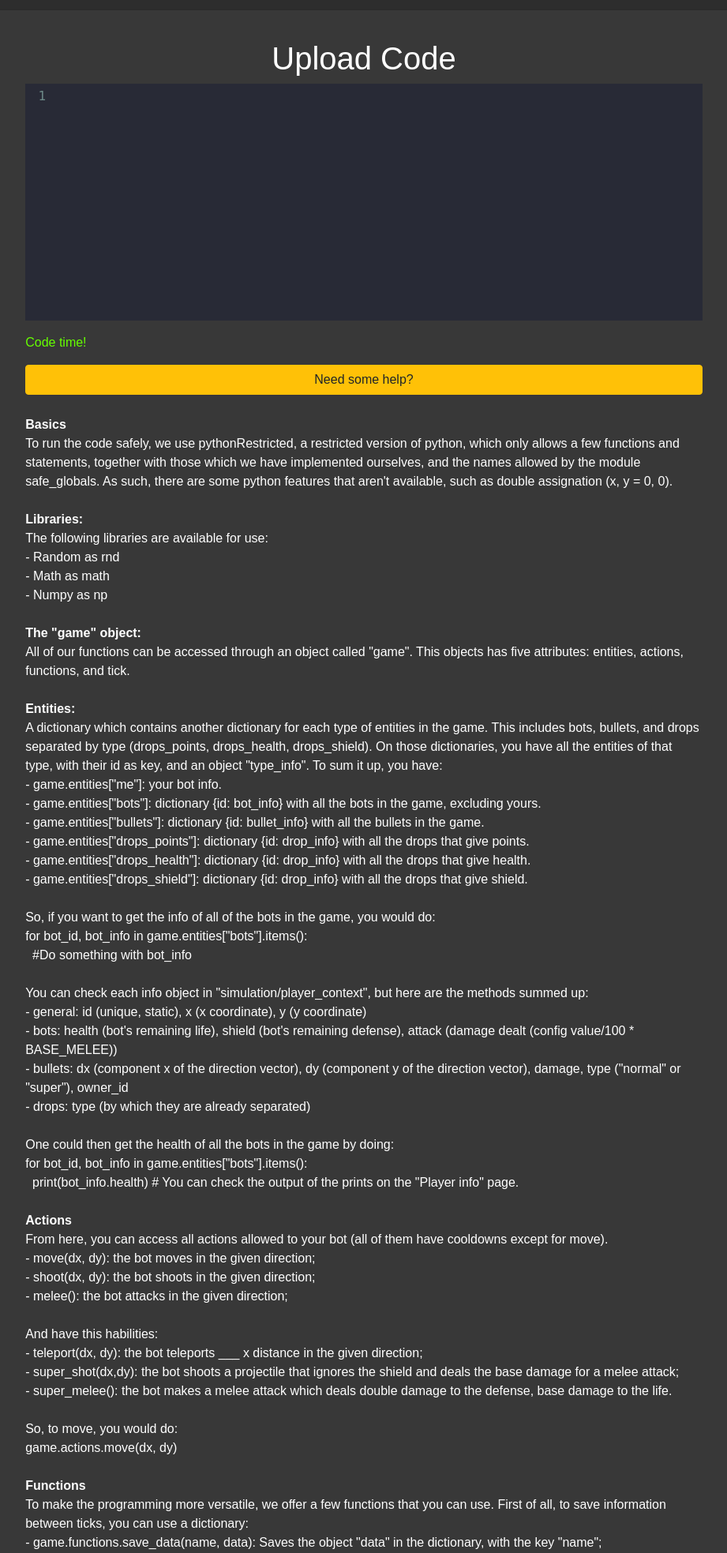
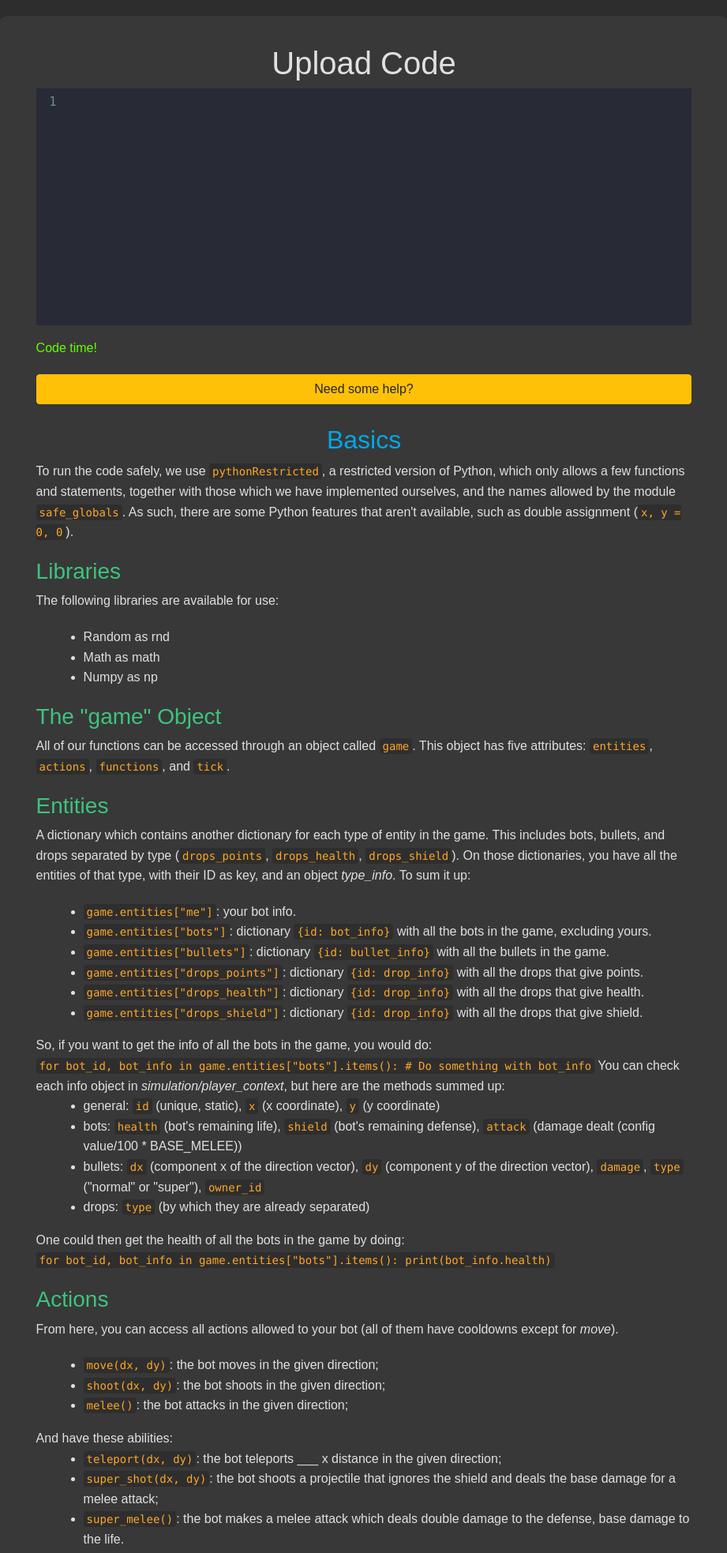
Before and after one commit to mrs714/CaptureTheFlag, a Flask app: page /upload_code in a window 1280 px wide, after a click on "Need some help?". Shown: the top 1967 px of the page at 79% size, without its empty margins (179-1100 px from the left). Run offline with Flask 3, Linux system fonts and the light colour scheme; a user stored in the database is signed in; some libraries are stand-ins or nearby versions.

Commit message:
Better formatting for all the info text

```diff
--- a/static/styles.css
+++ b/static/styles.css
@@ -2,8 +2,9 @@
 body {
   font-family: Arial, sans-serif;
   background-color: #2d2d2d; /* Dark background color */
-  color: #ffffff; /* Light text color */
-  margin: 0;
+  color: #E0E0E0; /* Light text color */
+  line-height: 1.6;
+  margin: 20px;
   padding: 0;
 }
 
@@ -46,6 +47,35 @@ h1 {
 }
 h2 {
   text-align: center;
+  color: #00A8E8;
+}
+
+h3 {
+  color: #3DC47E;
+}
+
+h4 {
+  color: #FDB813;
+}
+
+h5 {
+  color: #3DC47E;
+}
+
+p {
+  margin-bottom: 20px;
+}
+
+ul {
+  list-style-type: disc;
+  margin-left: 20px;
+}
+
+code {
+  background-color: #2E2E2E;
+  color: #FFA726;
+  padding: 2px 4px;
+  border-radius: 4px;
 }
 
 /* CODE INPUT -----------------------------------------------------------------------------*/
--- a/templates/upload_code.html
+++ b/templates/upload_code.html
@@ -28,75 +28,96 @@
         </button>
       </div>
       <div class="collapse" id="explanationCollapse">
+        <h2>Basics</h2>
         <p>
-          <b>Basics</b><br>
-          To run the code safely, we use pythonRestricted, a restricted version of python, which only allows a few functions and statements, together with those which we have implemented ourselves, and the names allowed by the module safe_globals.
-          As such, there are some python features that aren't available, such as double assignation (x, y = 0, 0).
+          To run the code safely, we use <code>pythonRestricted</code>, a restricted version of Python, which only allows a few functions and statements, together with those which we have implemented ourselves, and the names allowed by the module <code>safe_globals</code>. As such, there are some Python features that aren't available, such as double assignment (<code>x, y = 0, 0</code>).
+        </p>
 
-          <br><br>
-          <b>Libraries:</b><br>
+        <h3>Libraries</h3>
+        <p>
           The following libraries are available for use:
-          <br>- Random as rnd
-          <br>- Math as math
-          <br>- Numpy as np
-          <br><br>
-          <b>The "game" object:</b><br>
-          All of our functions can be accessed through an object called "game".
-          This objects has five attributes: entities, actions, functions, and tick.
-          <br><br>
-          <b>Entities:</b><br>
-          A dictionary which contains another dictionary for each type of entities in the game. This includes bots, bullets, and drops separated by type (drops_points, drops_health, drops_shield).
-          On those dictionaries, you have all the entities of that type, with their id as key, and an object "type_info".
-          To sum it up, you have:
-          <br>- game.entities["me"]: your bot info.
-          <br>- game.entities["bots"]: dictionary {id: bot_info} with all the bots in the game, excluding yours.
-          <br>- game.entities["bullets"]: dictionary {id: bullet_info} with all the bullets in the game.
-          <br>- game.entities["drops_points"]: dictionary {id: drop_info} with all the drops that give points.
-          <br>- game.entities["drops_health"]: dictionary {id: drop_info} with all the drops that give health.
-          <br>- game.entities["drops_shield"]: dictionary {id: drop_info} with all the drops that give shield.
-          <br><br>
-            So, if you want to get the info of all of the bots in the game, you would do:
-            <br>for bot_id, bot_info in game.entities["bots"].items():
-              <br>&nbsp;&nbsp;#Do something with bot_info
-              <br><br>
-          You can check each info object in "simulation/player_context", but here are the methods summed up:
-          <br>- general: id (unique, static), x (x coordinate), y (y coordinate)
-          <br>- bots: health (bot's remaining life), shield (bot's remaining defense), attack (damage dealt (config value/100 * BASE_MELEE))
-          <br>- bullets: dx (component x of the direction vector), dy (component y of the direction vector), damage, type ("normal" or "super"), owner_id
-          <br>- drops: type (by which they are already separated)
-          <br><br>
-            One could then get the health of all the bots in the game by doing:
-            <br>
-            for bot_id, bot_info in game.entities["bots"].items():
-            <br>&nbsp;&nbsp;print(bot_info.health) # You can check the output of the prints on the "Player info" page.
-          <br><br>
-          <b>Actions</b><br>
-          From here, you can access all actions allowed to your bot (all of them have cooldowns except for move).
-          <br>- move(dx, dy): the bot moves in the given direction;
-          <br>- shoot(dx, dy): the bot shoots in the given direction;
-          <br>- melee(): the bot attacks in the given direction;
-          <br><br>
-          And have this habilities:
-          <br>- teleport(dx, dy): the bot teleports ___ x distance in the given direction;
-          <br>- super_shot(dx,dy): the bot shoots a projectile that ignores the shield and deals the base damage for a melee attack;
-          <br>- super_melee(): the bot makes a melee attack which deals double damage to the defense, base damage to the life.
-          <br><br>
-            So, to move, you would do:
-            <br>game.actions.move(dx, dy)
-          <br><br>
-          <b>Functions</b><br>
-          To make the programming more versatile, we offer a few functions that you can use.
-          First of all, to save information between ticks, you can use a dictionary:
-          <br>- game.functions.save_data(name, data): Saves the object "data" in the dictionary, with the key "name";
-          <br>- game.functions.get_data(name): Returns the object saved in the dictionary with the key "name";
-          <br><br>
+          <ul>
+            <li>Random as rnd</li>
+            <li>Math as math</li>
+            <li>Numpy as np</li>
+          </ul>
+        </p>
+
+        <h3>The "game" Object</h3>
+        <p>
+          All of our functions can be accessed through an object called <code>game</code>. This object has five attributes: <code>entities</code>, <code>actions</code>, <code>functions</code>, and <code>tick</code>.
+        </p>
+
+        <h3>Entities</h3>
+        <p>
+          A dictionary which contains another dictionary for each type of entity in the game. This includes bots, bullets, and drops separated by type (<code>drops_points</code>, <code>drops_health</code>, <code>drops_shield</code>).
+          On those dictionaries, you have all the entities of that type, with their ID as key, and an object <em>type_info</em>.
+          To sum it up:
+          <ul>
+            <li><code>game.entities["me"]</code>: your bot info.</li>
+            <li><code>game.entities["bots"]</code>: dictionary <code>{id: bot_info}</code> with all the bots in the game, excluding yours.</li>
+            <li><code>game.entities["bullets"]</code>: dictionary <code>{id: bullet_info}</code> with all the bullets in the game.</li>
+            <li><code>game.entities["drops_points"]</code>: dictionary <code>{id: drop_info}</code> with all the drops that give points.</li>
+            <li><code>game.entities["drops_health"]</code>: dictionary <code>{id: drop_info}</code> with all the drops that give health.</li>
+            <li><code>game.entities["drops_shield"]</code>: dictionary <code>{id: drop_info}</code> with all the drops that give shield.</li>
+          </ul>
+          So, if you want to get the info of all the bots in the game, you would do:<br>
+
+            <code>for bot_id, bot_info in game.entities["bots"].items():
+          # Do something with bot_info</code>
+
+          You can check each info object in <em>simulation/player_context</em>, but here are the methods summed up:
+          <ul>
+            <li>general: <code>id</code> (unique, static), <code>x</code> (x coordinate), <code>y</code> (y coordinate)</li>
+            <li>bots: <code>health</code> (bot's remaining life), <code>shield</code> (bot's remaining defense), <code>attack</code> (damage dealt (config value/100 * BASE_MELEE))</li>
+            <li>bullets: <code>dx</code> (component x of the direction vector), <code>dy</code> (component y of the direction vector), <code>damage</code>, <code>type</code> ("normal" or "super"), <code>owner_id</code></li>
+            <li>drops: <code>type</code> (by which they are already separated)</li>
+          </ul>
+          One could then get the health of all the bots in the game by doing:<br>
+
+            <code>for bot_id, bot_info in game.entities["bots"].items():
+            print(bot_info.health) <!-- You can check the output of the prints on the "Player info" page. --></code>
+
+        </p>
+
+        <h3>Actions</h3>
+        <p>
+          From here, you can access all actions allowed to your bot (all of them have cooldowns except for <em>move</em>).
+          <ul>
+            <li><code>move(dx, dy)</code>: the bot moves in the given direction;</li>
+            <li><code>shoot(dx, dy)</code>: the bot shoots in the given direction;</li>
+            <li><code>melee()</code>: the bot attacks in the given direction;</li>
+          </ul>
+          And have these abilities:
+          <ul>
+            <li><code>teleport(dx, dy)</code>: the bot teleports ___ x distance in the given direction;</li>
+            <li><code>super_shot(dx, dy)</code>: the bot shoots a projectile that ignores the shield and deals the base damage for a melee attack;</li>
+            <li><code>super_melee()</code>: the bot makes a melee attack which deals double damage to the defense, base damage to the life.</li>
+          </ul>
+          So, to move, you would do:<br>
+            <code>game.actions.move(dx, dy)</code>
+        </p>
+
+        <h3>Functions</h3>
+        <p>
+          To make the programming more versatile, we offer a few functions that you can use. First of all, to save information between ticks, you can use a dictionary:
+          <ul>
+            <li><code>game.functions.save_data(name, data)</code>: Saves the object <em>data</em> in the dictionary, with the key <em>name</em>;</li>
+            <li><code>game.functions.get_data(name)</code>: Returns the object saved in the dictionary with the key <em>name</em>;</li>
+          </ul>
           Then, you have other more general functions:
-          <br>- game.functions.get_bots_in_range(radius): Returns a list with the ids of all the bots in a radius of "radius" from your bot;
-          <br>- game.functions.print(string): Prints the string on the log shown in the "Player info" page;
-          <br><br>
-          <b>Ticks</b><br>
+          <ul>
+            <li><code>game.functions.get_bots_in_range(radius)</code>: Returns a list with the IDs of all the bots in a radius of <em>radius</em> from your bot;</li>
+            <li><code>game.functions.print(string)</code>: Prints the string on the log shown in the "Player info" page;</li>
+          </ul>
+        </p>
+
+        <h3>Ticks</h3>
+        <p>
           Returns the number of ticks that have passed since the beginning of the game.
-          At the moment, the ticks per second (FPS in pygame) is set at 20, but you can check the "global_consts" file.        </p>
+          At the moment, the ticks per second (FPS in pygame) is set at 20, but you can check the <em>global_consts</em> file.
+        </p>
+
       </div>
       <button class="btn btn-primary" type="button" onclick="upload_code()">Upload Code</button>
     </form>
--- a/todo.txt
+++ b/todo.txt
@@ -31,8 +31,11 @@ MIQUEL:
 
     Creada classe functions, que dona funcions al jugador com per exemple guardar dades, bots pròxims, print...
 
+    millorat el format a les ajudes de upload code i configuration, per que no quedi un bloc de text infumable
+
 
     A fer:
+
 
     limit cpu with cpulimit
 
```
Also changed, not shown: templates/bot_config.html (+19 -11 lines), templates/help.html (+86 -56 lines).
